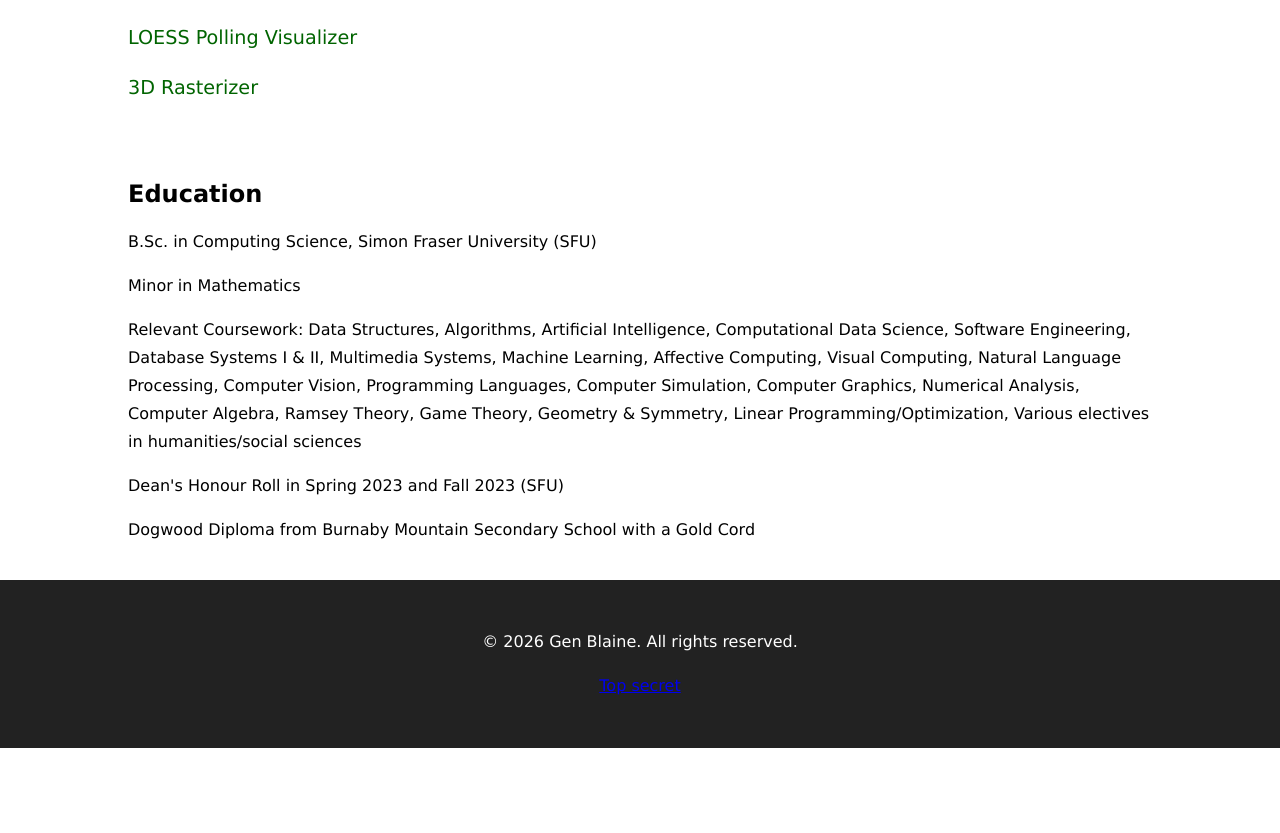
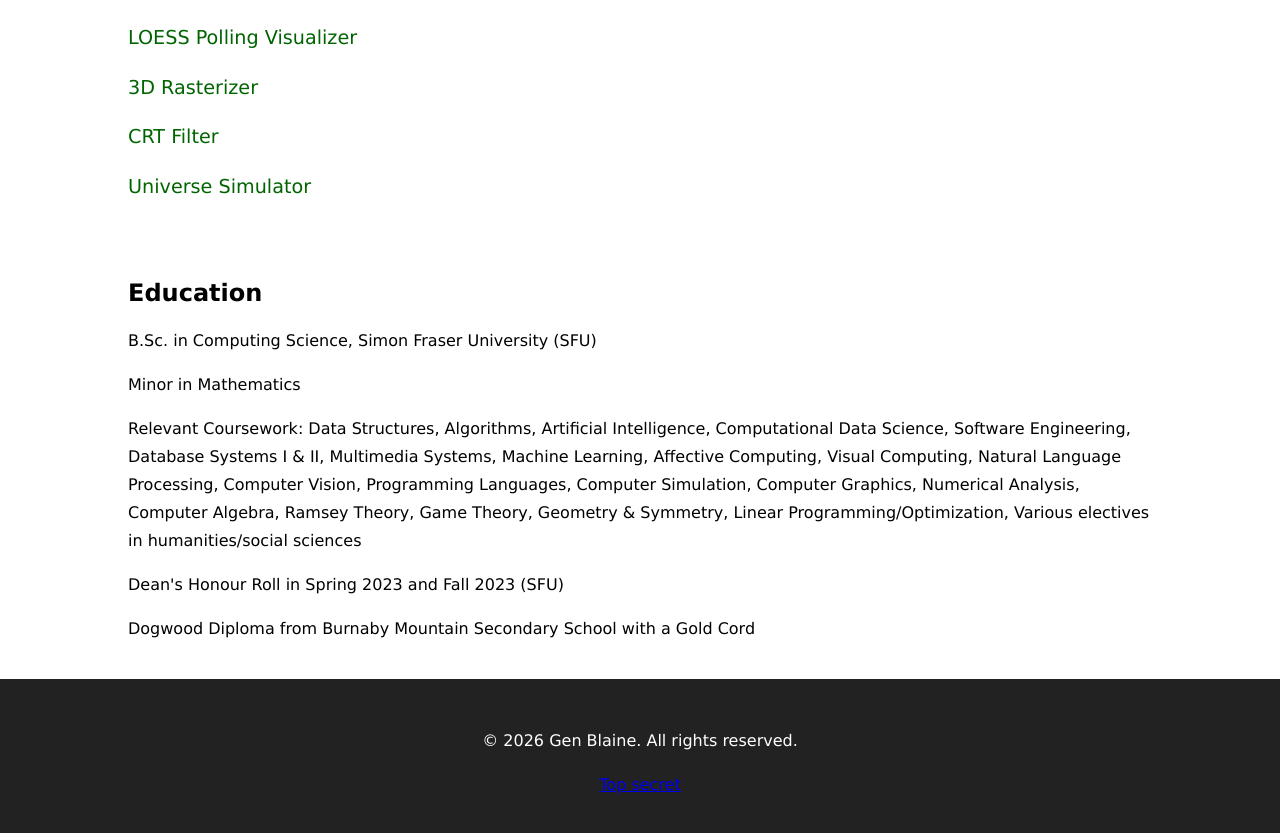
Before and after one commit to lemon-mochi/Personal-Site, a React (Vite) app: page / in a window 1280 px wide. Shown: the part 7702-8535 px from the top of the page. Before the commit the page ends 8450 px from the top, so only its background shows below. Built offline with nearby package versions, Linux system fonts and the light colour scheme.

Commit message:
add projects

```diff
--- a/src/data/siteData.js
+++ b/src/data/siteData.js
@@ -167,6 +167,16 @@ export const projects = [
     href: 'https://github.com/lemon-mochi/3D-Rasterizer',
     description: 'A user friendly 3D-Rasterizer for creating spheres and cubes',
   },
+  {
+    title: 'CRT Filter',
+    href: 'https://github.com/lemon-mochi/CRT-filter',
+    description: 'A program to apply a CRT filter to an image, video, or live webcam footage',
+  },
+  {
+    title: 'Universe Simulator',
+    href: 'https://github.com/lemon-mochi/Universe',
+    description: 'C/C++ program that simulates the universe'
+  }
 ];
 
 export const education = {
```
